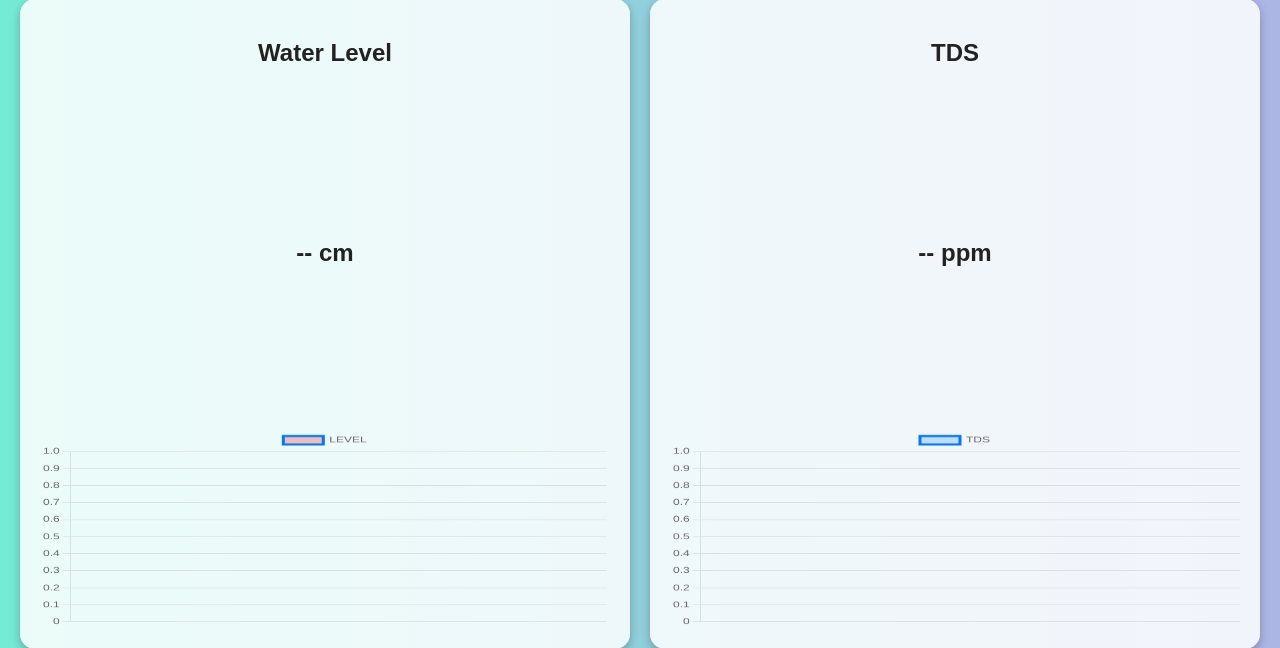
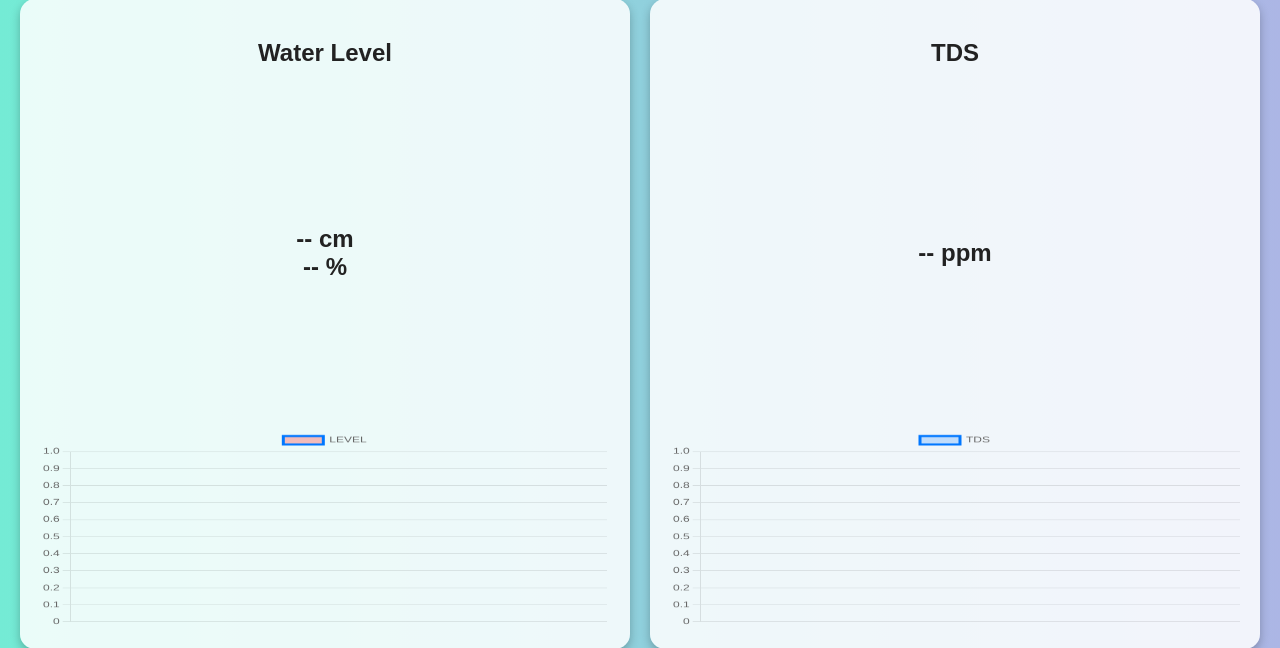
Before and after one commit to ThePixelScript/smart-water-monitoring, a Flask app: page / in a window 1280 px wide. Shown: the part 95-743 px from the top of the page. Run offline with Flask 3, Linux system fonts and the light colour scheme.

Commit message:
Refactor index.html structure and content

```diff
--- a/templates/index.html
+++ b/templates/index.html
@@ -30,11 +30,17 @@
 		</a>
 	</header>
 	<div class="container">
+		<!-- Water Level -->
 		<div class="card">
 			<h2>Water Level</h2>
-      <p class="value" id="levelValue">-- cm</p>
+			<p class="value">
+				<span id="levelValue">--</span> cm
+				<br>
+				<span id="percentValue">--</span> %
+			</p>
 			<canvas id="levelChart"></canvas>
 		</div>
+		<!-- TDS -->
 		<div class="card">
 			<h2>TDS</h2>
 			<p class="value" id="tdsValue">-- ppm</p>
```
Lines whose indentation alone changed are shown as unchanged.
